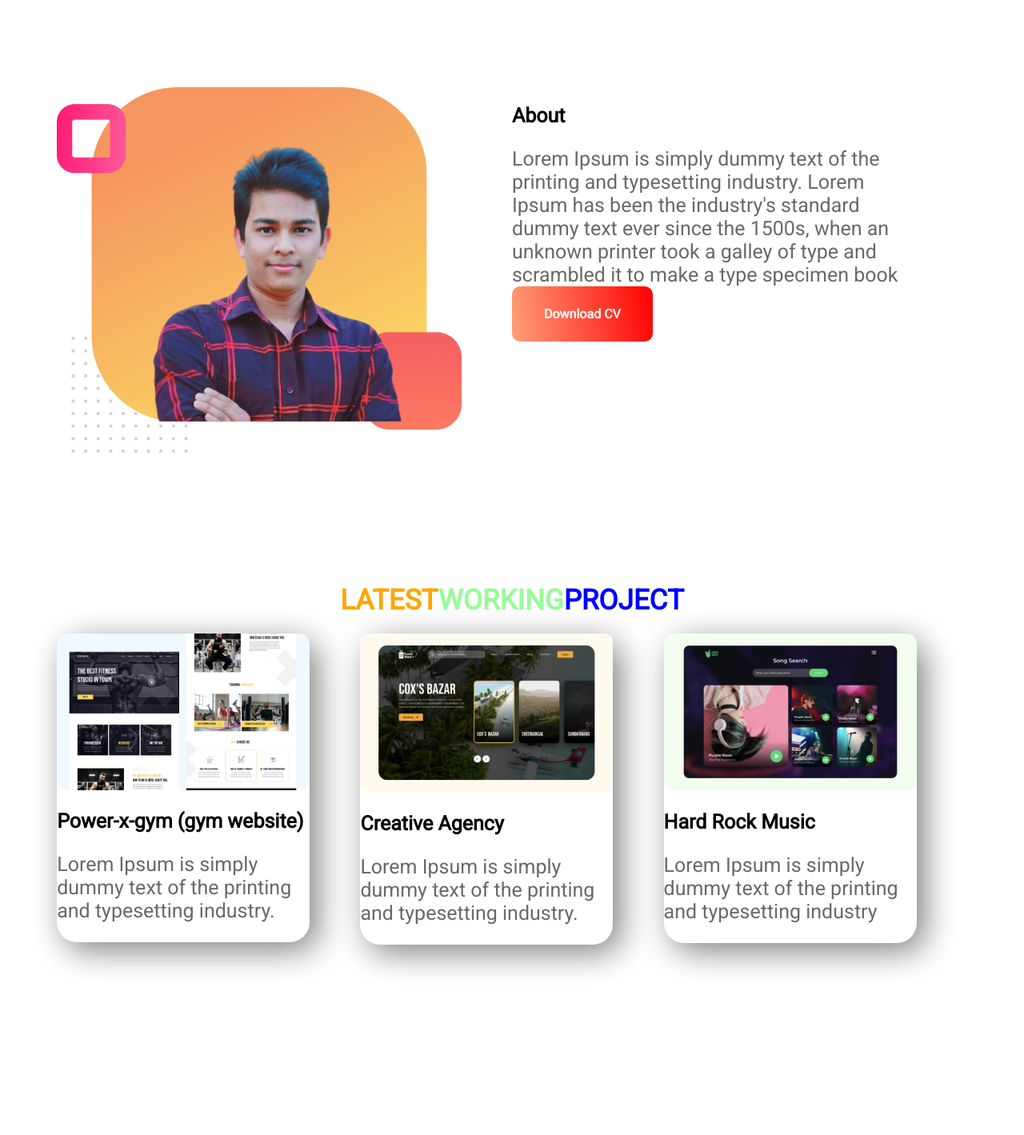
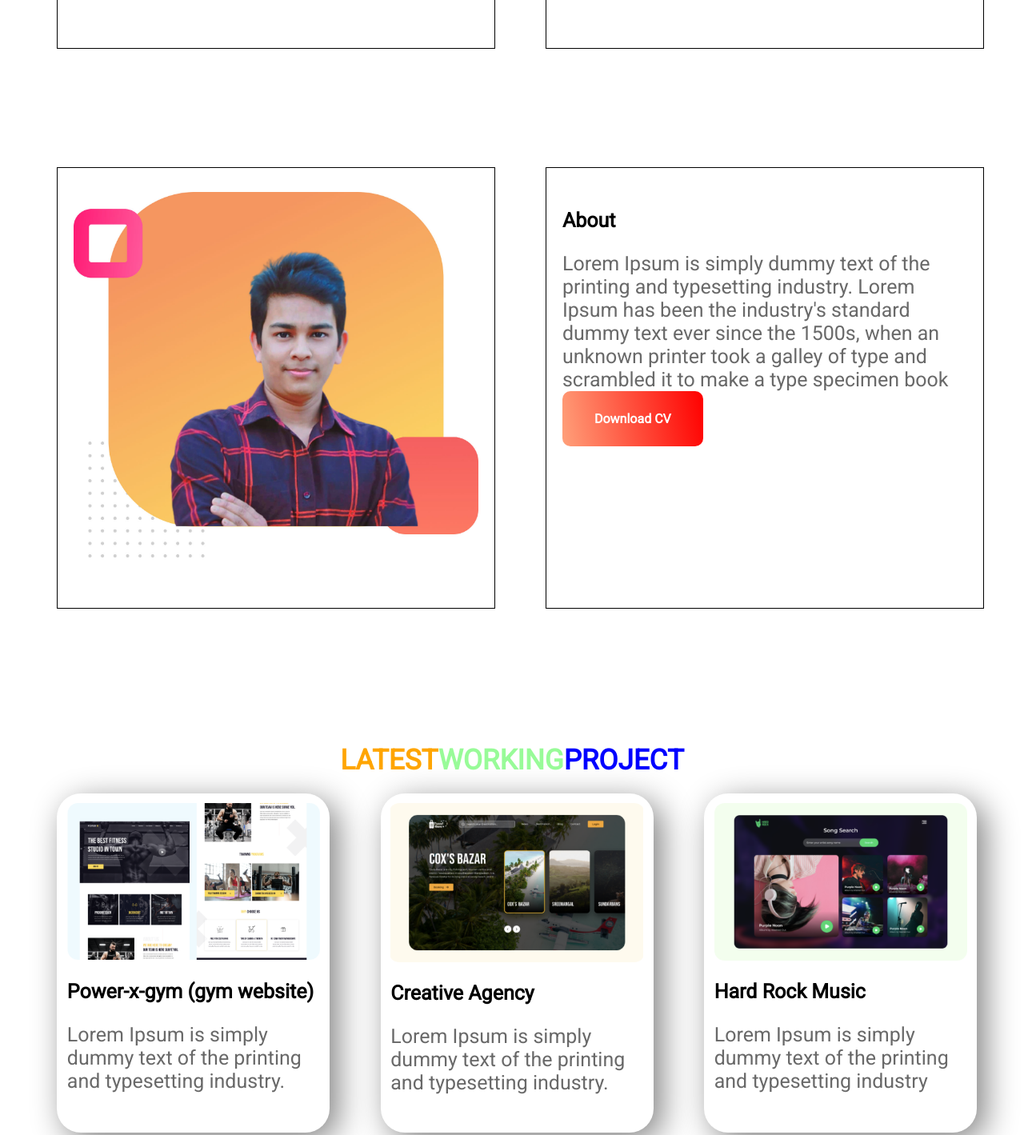
Before and after one commit to AnupSamadder/personal-website, a plain HTML site: page index.html in a window 1280 px wide. Shown: the part 607-2026 px from the top of the page at 80% size. Before the commit the page ends 1945 px from the top, so only its background shows below. Drawn offline with Linux system fonts and the light colour scheme.

Commit message:
box shadow

```diff
--- a/style.css
+++ b/style.css
@@ -10,7 +10,7 @@ ul li{
     float: right;
 }
 section{
-    height: 600px;
+    height: 700px;
 }
 h1{
     font-size: 60px;
@@ -18,7 +18,7 @@ h1{
 h2{
     font-size: 25px;
 }
-p{
+p{ text-align: left;
     color: dimgray;
     font-size: 25px;
 }
@@ -26,11 +26,13 @@ p{
     color: orange;
 }
 .half-width{
+    border: 1px solid black;
+    margin-left: 5%;
+    padding: 30px 20px;
+    width: 40%;
+    height:70%;
+    float: left;
 
-    width: 40%;
-    height:100%;
-    float: left;
-    margin-left: 5%;
 }
 .half-width img{
     width: 100%;
@@ -44,13 +46,14 @@ p{
     font-weight: 800;
 }
 .onethird-width{
+    box-shadow: 10px 10px 40px gray;
+    border-radius: 30px;
+    margin-left: 5%;
+    padding: 1%;
+    float: left;
     width: 25%;
-    height:70%
-    border: 1px solid red;
-    float: left;
-    margin-left: 5%;
-    box-shadow: 10px 10px 40px gray;
-    border-radius: 25px;
+    height:57%
+
 }
 
 .onethird-width img{
```
